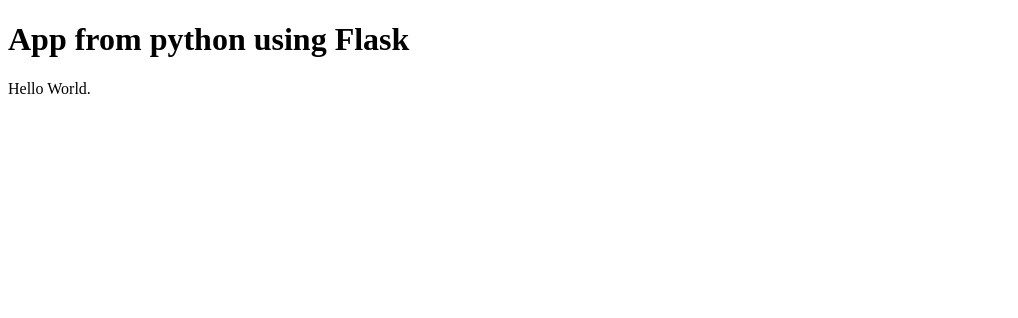
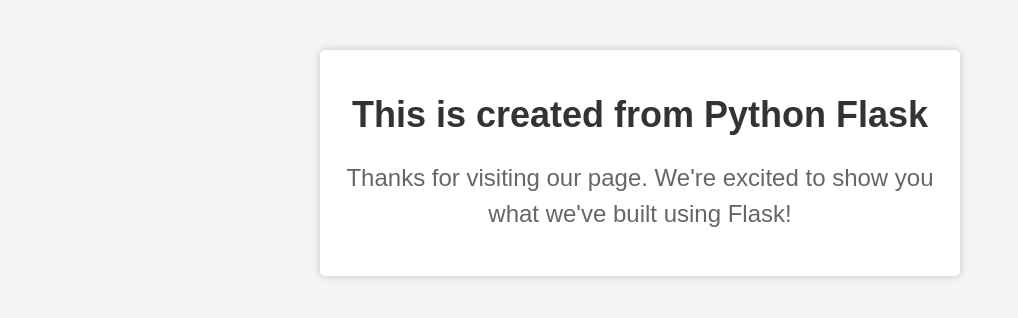
Before and after one commit to Mirzazam/flask, a Flask app: page /home in a window 1280 px wide. Shown: the top 318 px of the page, without its empty margins (0-1018 px from the left). Run offline with Flask 2, Linux system fonts and the light colour scheme.

Commit message:
Added HTML and CSS code & C:/Python310/python.exe c:/SCB/app.py

```diff
--- a/app.py
+++ b/app.py
@@ -3,8 +3,8 @@
 bp = Blueprint('my_blueprint', __name__)
 
 @app.route('/')
-def main():
-    return render_template('main.html')
+def index():
+    return render_template('index.html')
 
 @bp.route('/home')
 def home():
--- a/templates/home.html
+++ b/templates/home.html
@@ -1,7 +1,37 @@
 <!DOCTYPE html>
 <html>
+<head>
+	<title>Python Flask Page</title>
+	<style>
+		body {
+			background-color: #F5F5F5;
+			font-family: Arial, sans-serif;
+		}
+		.container {
+			margin: 50px auto;
+			max-width: 600px;
+			padding: 20px;
+			background-color: #fff;
+			border-radius: 5px;
+			box-shadow: 0 0 10px rgba(0,0,0,0.2);
+			text-align: center;
+		}
+		h1 {
+			color: #333;
+			font-size: 36px;
+			margin-bottom: 20px;
+		}
+		p {
+			color: #666;
+			font-size: 24px;
+			line-height: 1.5;
+		}
+	</style>
+</head>
 <body>
-<h1>App from python using Flask</h1>
-<p>Hello World.</p>
+	<div class="container">
+		<h1>This is created from Python Flask</h1>
+		<p>Thanks for visiting our page. We're excited to show you what we've built using Flask!</p>
+	</div>
 </body>
 </html>
```
Also changed, not shown: templates/index.html (added, +45 -0 lines), templates/main.html (deleted, +0 -7 lines).
